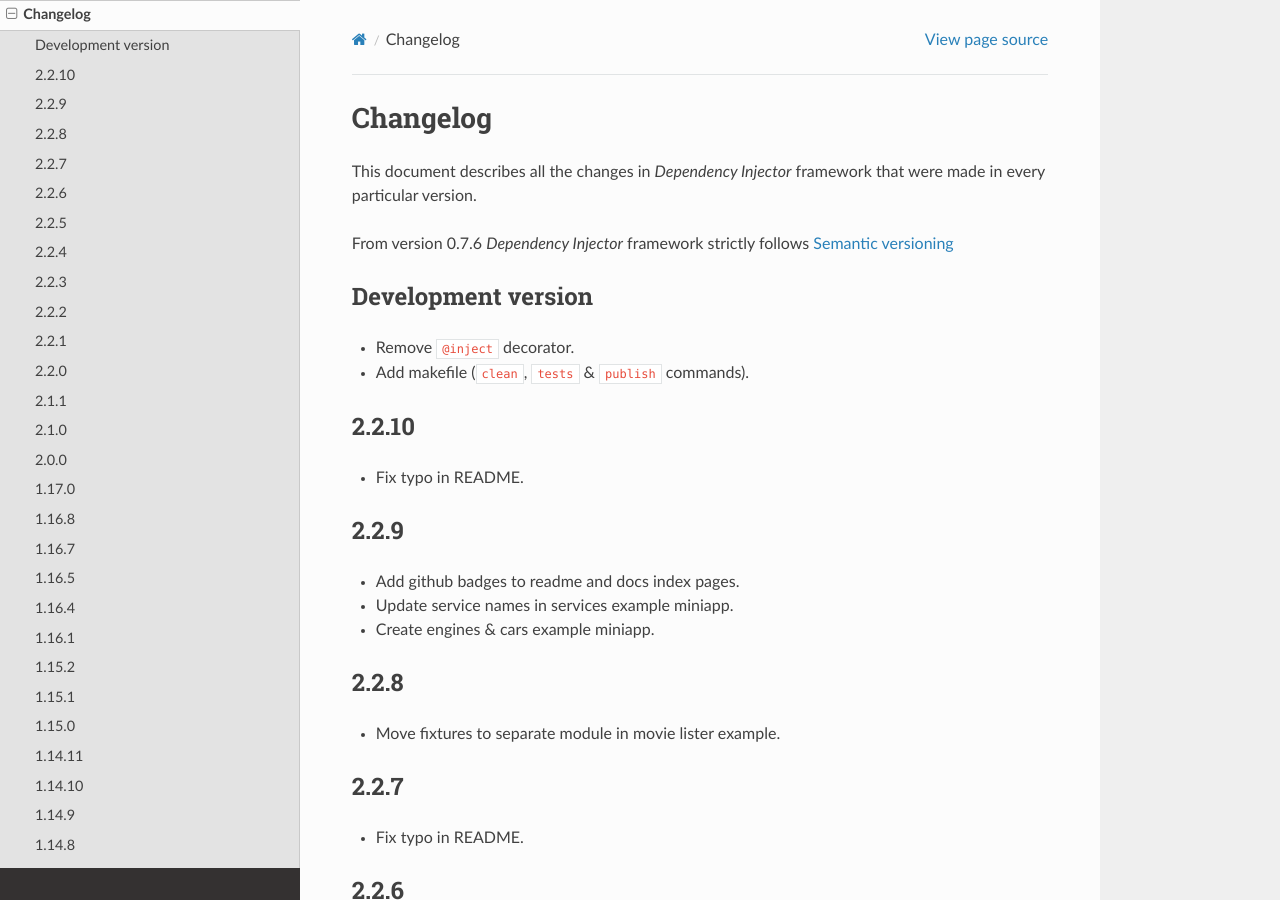
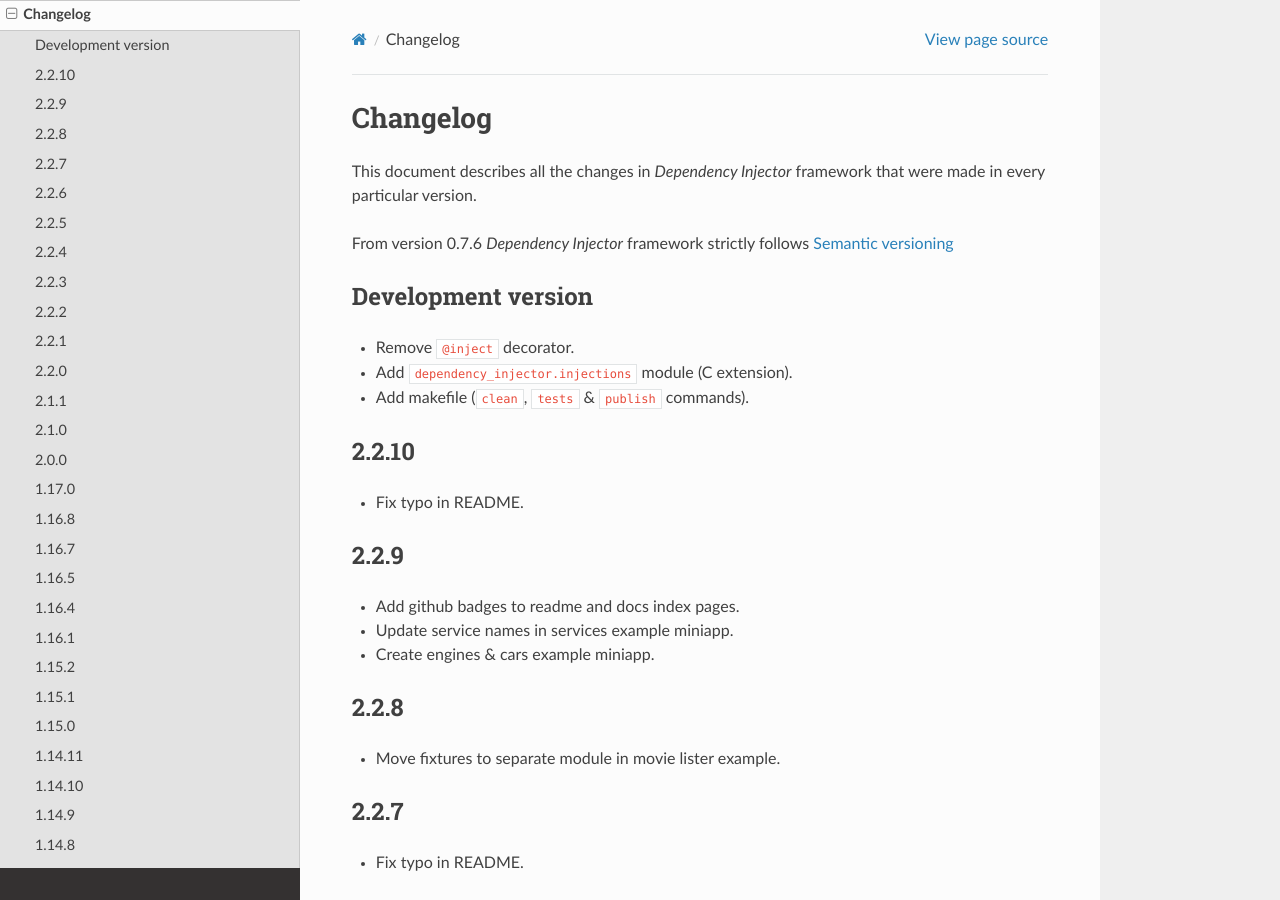
Before and after one commit to ets-labs/python-dependency-injector, a Sphinx documentation site: the page built from docs/main/changelog.rst, in a window 1280 px wide and 900 px high. Built offline with Sphinx 7.4.7 and the Read the Docs theme 2.0.0, drawn with Linux system fonts in a browser that asks for light colours.

Commit message:
Update changelog

```diff
--- a/docs/main/changelog.rst
+++ b/docs/main/changelog.rst
@@ -10,6 +10,7 @@ follows `Semantic versioning`_
 Development version
 -------------------
 - Remove ``@inject`` decorator.
+- Add ``dependency_injector.injections`` module (C extension).
 - Add makefile (``clean``, ``tests`` & ``publish`` commands).
 
 .. - No features.
```
